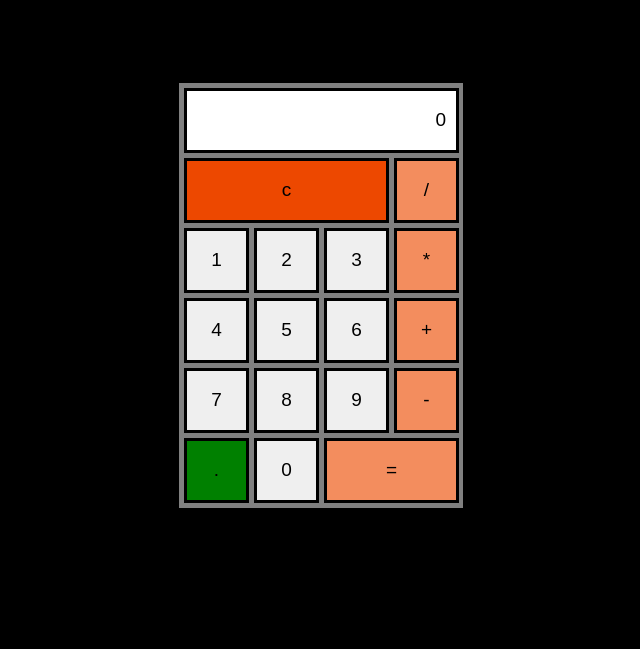
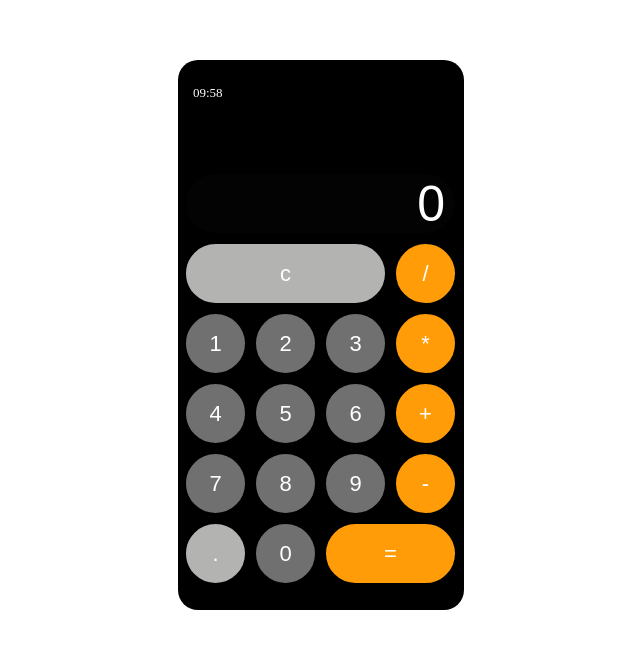
Before and after one commit to rhwjdqja123/calcul, a plain HTML site: page index.html in a window 1280 px wide. Shown: the part 105-754 px from the top of the page, without its empty margins (319-959 px from the left). Drawn offline with Linux system fonts and the light colour scheme.

Commit message:
아이폰 계산기
실시간추가

```diff
--- a/index.css
+++ b/index.css
@@ -3,50 +3,81 @@
   padding: 0;
   box-sizing: border-box;
 }
+
 body {
-  background-color: black;
   display: flex;
   justify-content: center;
   align-items: center;
-  height: 100vh;
+  height: 880px;
 }
+
+.time {
+  margin-left: 10px;
+  margin-top: 20px;
+  color: rgb(255, 255, 255);
+  font-size: 13px;
+}
+
 .calculator {
-  border: 1px solid black;
-  background-color: gray;
+  background-color: black;
   padding: 5px;
   width: 286px;
+  height: 550px;
+  border-radius: 20px;
 }
+
 form {
+  margin-top: 70px;
   display: grid;
   grid-template-columns: repeat(4, 65px);
   grid-auto-rows: 65px;
   grid-gap: 5px;
+  height: 50px;
+  border-radius: 10px;
 }
+
 .calculator form input {
   border: 3px solid black;
+  cursor: pointer;
+  font-size: 22px;
+  border-radius: 50px; /* 잘못된 border-radius 수정 */
+  padding: 10px;
+  background-color: #999898bd;
+  color: white;
+}
 
-  cursor: pointer;
-  font-size: 19px;
+.calculator form input:hover {
+  background-color: rgb(84, 88, 84);
+  box-shadow: 1px 1px 2px rgb(43, 42, 42);
 }
-.calculator form input:hover {
-  background-color: ghostwhite;
-  box-shadow: 1px 1px 2px black;
-}
+
 .calculator form input[type="text"] {
   grid-column: span 4;
   text-align: right;
   padding: 10px;
+  background-color: rgb(3, 3, 3);
+  font-size: 50px;
+  color: white; /* 텍스트 색상 추가 */
 }
+
 .clear {
   grid-column: span 3;
-  background-color: #ed4800;
+  background-color: #b3b3b2 !important;
+  border-radius: 20px;
 }
+
 .operator {
-  background-color: rgb(243, 141, 94);
+  background-color: #ff9c07 !important;
 }
+
 .dot {
-  background-color: green;
+  background-color: #b3b3b2 !important;
 }
+
 .result {
-  grid-column: span 2;
+  grid-column-start: 3;
+  grid-column-end: 5;
+  width: 100%; /* 원의 지름 */
+  height: 65px; /* 원의 지름 */
+  border-radius: 50%; /* 원 모양을 위한 수정 */
 }
--- a/index.html
+++ b/index.html
@@ -8,13 +8,14 @@
   </head>
   <body>
     <div class="calculator">
+      <div class="time" id="time"></div>
       <form name="forms">
         <input type="text" name="output" readonly value="0" />
         <input
           type="button"
           class="clear"
           value="c"
-          onclick="updateOutput('0')"
+          onclick="document.forms.output.value=  0"
         />
         <input
           type="button"
--- a/js.js
+++ b/js.js
@@ -2,3 +2,17 @@ function updateOutput(value) {
   const output = document.forms.output.value;
   document.forms.output.value = output === "0" ? value : output + value;
 }
+function updateTime() {
+  const timeElement = document.getElementById("time");
+  const now = new Date();
+  const hours = String(now.getHours()).padStart(2, "0");
+  const minutes = String(now.getMinutes()).padStart(2, "0");
+  const seconds = String(now.getSeconds()).padStart(2, "0");
+  timeElement.textContent = `${hours}:${minutes}`;
+}
+
+// 매초마다 updateTime 함수를 호출하여 시간을 업데이트합니다.
+setInterval(updateTime, 1000);
+
+// 페이지가 로드될 때 시간을 즉시 표시합니다.
+updateTime();
```
